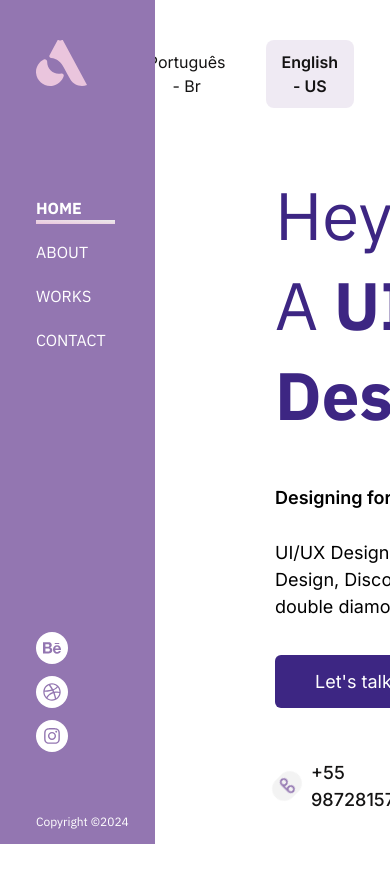
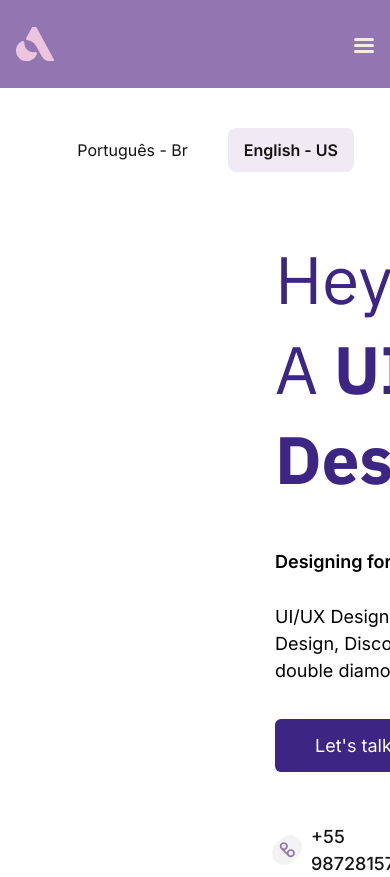
Before and after one commit to vbruno96/ana-portifolio, a Next.js app: page / in a window 390 px wide. Shown: the top 877 px of the page. Before the commit the page ends 844 px from the top, so only its background shows below. Built offline with nearby package versions, Linux system fonts and the light colour scheme.

Commit message:
feat: create header and menu components

```diff
--- /dev/null
+++ b/src/app/components/Header.tsx
@@ -0,0 +1,41 @@
+'use client'
+
+import { useEffect, useState } from 'react'
+import { Menu } from './Menu'
+import Sidebar from './Sidebar'
+import clsx from 'clsx'
+
+export function Header() {
+  const [screenWidth, setScreenWidth] = useState(window.innerWidth)
+
+  function handleResizeScreen() {
+    setScreenWidth(window.innerWidth)
+  }
+
+  useEffect(() => {
+    window.addEventListener('resize', handleResizeScreen)
+
+    return () => window.removeEventListener('resize', handleResizeScreen)
+  }, [])
+
+  return (
+    <header>
+      {screenWidth > 1023 ? <Sidebar /> : <Menu />}
+      <div
+        className={clsx(
+          'flex items-center justify-end gap-6 pr-9 pt-10 2xl:mx-auto 2xl:max-w-[1440px] 2xl:pr-0',
+          {
+            'pt-[8rem]': screenWidth <= 1023,
+          },
+        )}
+      >
+        <button className="font-base rounded-lg px-4 py-[0.625rem] text-black transition hover:bg-purple hover:bg-opacity-15 hover:font-semibold">
+          Português - Br
+        </button>
+        <button className="font-base rounded-lg bg-purple bg-opacity-15 px-4 py-[0.625rem] font-semibold text-black transition hover:bg-purple hover:bg-opacity-15 hover:font-semibold">
+          English - US
+        </button>
+      </div>
+    </header>
+  )
+}
--- /dev/null
+++ b/src/app/components/Menu.tsx
@@ -0,0 +1,87 @@
+'use client'
+
+import clsx from 'clsx'
+import Link from 'next/link'
+import { usePathname } from 'next/navigation'
+import Image from 'next/image'
+import logo from '../assets/ana-paula.svg'
+import { useState } from 'react'
+
+export function Menu() {
+  const pathname = usePathname()
+
+  const [isOpen, setIsOpen] = useState(false)
+
+  function handleToggleMenu() {
+    setIsOpen(!isOpen)
+    document.body.classList.toggle('overflow-hidden')
+  }
+
+  return (
+    <div
+      className="group fixed w-full bg-purple px-4 py-6"
+      data-menu-open={isOpen}
+    >
+      <div className="flex items-center justify-between">
+        <Link href="/">
+          <Image src={logo} alt="" className="size-10" width={40} height={40} />
+        </Link>
+        <button onClick={handleToggleMenu} className="relative size-5">
+          <span className="absolute block h-[2.5px] w-full rounded-full bg-off-white transition-all ease-in-out before:absolute before:-top-1.5 before:block before:h-[2.5px] before:w-full before:rounded-full before:bg-off-white before:transition-all before:ease-in-out after:absolute after:top-1.5 after:block after:h-[2.5px] after:w-full after:rounded-full after:bg-off-white after:transition-all after:ease-in-out group-data-[menu-open=true]:rotate-45 group-data-[menu-open=true]:before:top-0 group-data-[menu-open=true]:before:w-0 group-data-[menu-open=true]:after:top-0 group-data-[menu-open=true]:after:rotate-90" />
+        </button>
+      </div>
+      <nav className="max-h-[11.25rem] w-full overflow-hidden transition-all duration-300 ease-in group-data-[menu-open=false]:max-h-0 group-data-[menu-open=false]:opacity-0">
+        <ul className="mt-6 max-w-[4.375rem] space-y-5 text-white">
+          <li
+            className={clsx(
+              'relative after:absolute after:-bottom-1 after:block after:h-1 after:w-10/12 after:origin-left after:scale-x-0 after:bg-gradient-to-tr after:from-pink after:to-[#EBEBEB] after:transition after:duration-300 hover:font-bold after:hover:scale-x-100',
+              {
+                'font-bold after:scale-x-100': pathname === '/',
+              },
+            )}
+          >
+            <Link className="font-ibm text-base uppercase" href="/">
+              Home
+            </Link>
+          </li>
+          <li
+            className={clsx(
+              'relative after:absolute after:-bottom-1 after:block after:h-1 after:w-10/12 after:origin-left after:scale-x-0 after:bg-gradient-to-tr after:from-pink after:to-[#EBEBEB] after:transition after:duration-300 hover:font-bold after:hover:scale-x-100',
+              {
+                'font-bold after:scale-x-100': pathname === '/about',
+              },
+            )}
+          >
+            <Link className="font-ibm text-base uppercase" href="/about">
+              About
+            </Link>
+          </li>
+          <li
+            className={clsx(
+              'relative after:absolute after:-bottom-1 after:block after:h-1 after:w-10/12 after:origin-left after:scale-x-0 after:bg-gradient-to-tr after:from-pink after:to-[#EBEBEB] after:transition after:duration-300 hover:font-bold after:hover:scale-x-100',
+              {
+                'font-bold after:scale-x-100': pathname === '/works',
+              },
+            )}
+          >
+            <Link className="font-ibm text-base uppercase" href="/works">
+              Works
+            </Link>
+          </li>
+          <li
+            className={clsx(
+              'relative after:absolute after:-bottom-1 after:block after:h-1 after:w-10/12 after:origin-left after:scale-x-0 after:bg-gradient-to-tr after:from-pink after:to-[#EBEBEB] after:transition after:duration-300 hover:font-bold after:hover:scale-x-100',
+              {
+                'font-bold after:scale-x-100': pathname === '/contact',
+              },
+            )}
+          >
+            <Link className="font-ibm text-base uppercase" href="/contact">
+              Contact
+            </Link>
+          </li>
+        </ul>
+      </nav>
+    </div>
+  )
+}
--- a/src/app/layout.tsx
+++ b/src/app/layout.tsx
@@ -1,7 +1,7 @@
 import type { Metadata } from 'next'
 import { Inter, IBM_Plex_Sans } from 'next/font/google'
 import './globals.css'
-import Sidebar from './components/Sidebar'
+import { Header } from './components/Header'
 
 const inter = Inter({
   subsets: ['latin'],
@@ -30,18 +30,8 @@ export default function RootLayout({
       className={`${inter.variable} ${ibmFlexSans.variable} antialiased`}
     >
       <body className="font-inter">
-        <Sidebar />
-        <main className="ml-[9.6875rem] pt-10">
-          <header className="flex items-center justify-end gap-6 pr-9 2xl:mx-auto 2xl:max-w-[1440px] 2xl:pr-0">
-            <button className="font-base rounded-lg px-4 py-[0.625rem] text-black transition hover:bg-purple hover:bg-opacity-15 hover:font-semibold">
-              Português - Br
-            </button>
-            <button className="font-base rounded-lg bg-purple bg-opacity-15 px-4 py-[0.625rem] font-semibold text-black transition hover:bg-purple hover:bg-opacity-15 hover:font-semibold">
-              English - US
-            </button>
-          </header>
-          {children}
-        </main>
+        <Header />
+        <main className="ml-[9.6875rem]">{children}</main>
       </body>
     </html>
   )
```
